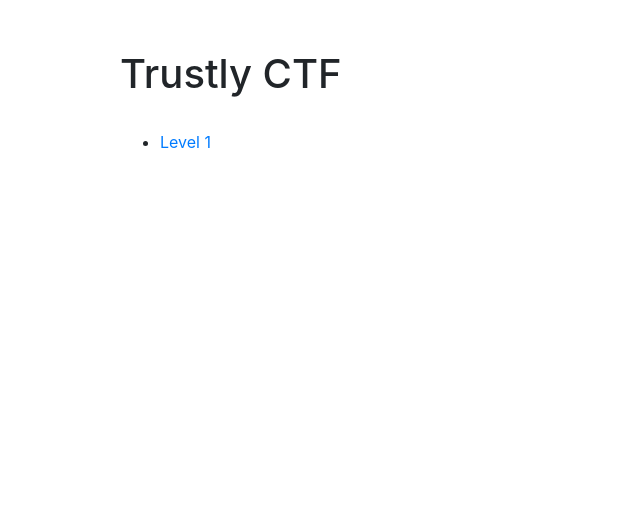
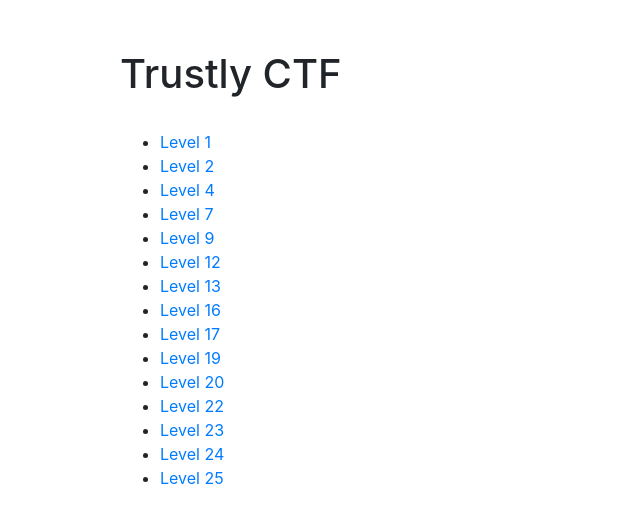
Before and after one commit to dimstergiou/trustly_ctf_target, a Django app: page /index in a window 1280 px wide. Shown: the top 523 px of the page, without its empty margins (0-640 px from the left). Run offline with Django 3.2, Linux system fonts and the light colour scheme; some libraries are stand-ins or nearby versions.

Commit message:
Demo index

```diff
--- a/templates/index2.html
+++ b/templates/index2.html
@@ -5,5 +5,20 @@
     <br>
     <ul>
     <li><a href="{% url 'l1' %}">Level 1</a></li>
+    <li><a href="{% url 'l2' %}">Level 2</a></li>
+    <li><a href="{% url 'l4' %}">Level 4</a></li>
+    <li><a href="{% url 'l7' %}">Level 7</a></li>
+    <li><a href="{% url 'l9' %}">Level 9</a></li>
+    <li><a href="{% url 'l12' %}">Level 12</a></li>
+    <li><a href="{% url 'l13' %}">Level 13</a></li>
+    <li><a href="{% url 'l16' %}">Level 16</a></li>
+    <li><a href="{% url 'l17' %}">Level 17</a></li>
+    <li><a href="{% url 'l19' %}">Level 19</a></li>
+    <li><a href="{% url 'l20' %}">Level 20</a></li>
+    <li><a href="{% url 'l22' %}">Level 22</a></li>
+    <li><a href="{% url 'l23' %}">Level 23</a></li>
+    <li><a href="{% url 'l24' %}">Level 24</a></li>
+    <li><a href="{% url 'l25' %}">Level 25</a></li>
+
     </ul>
 {% endblock %}
```
